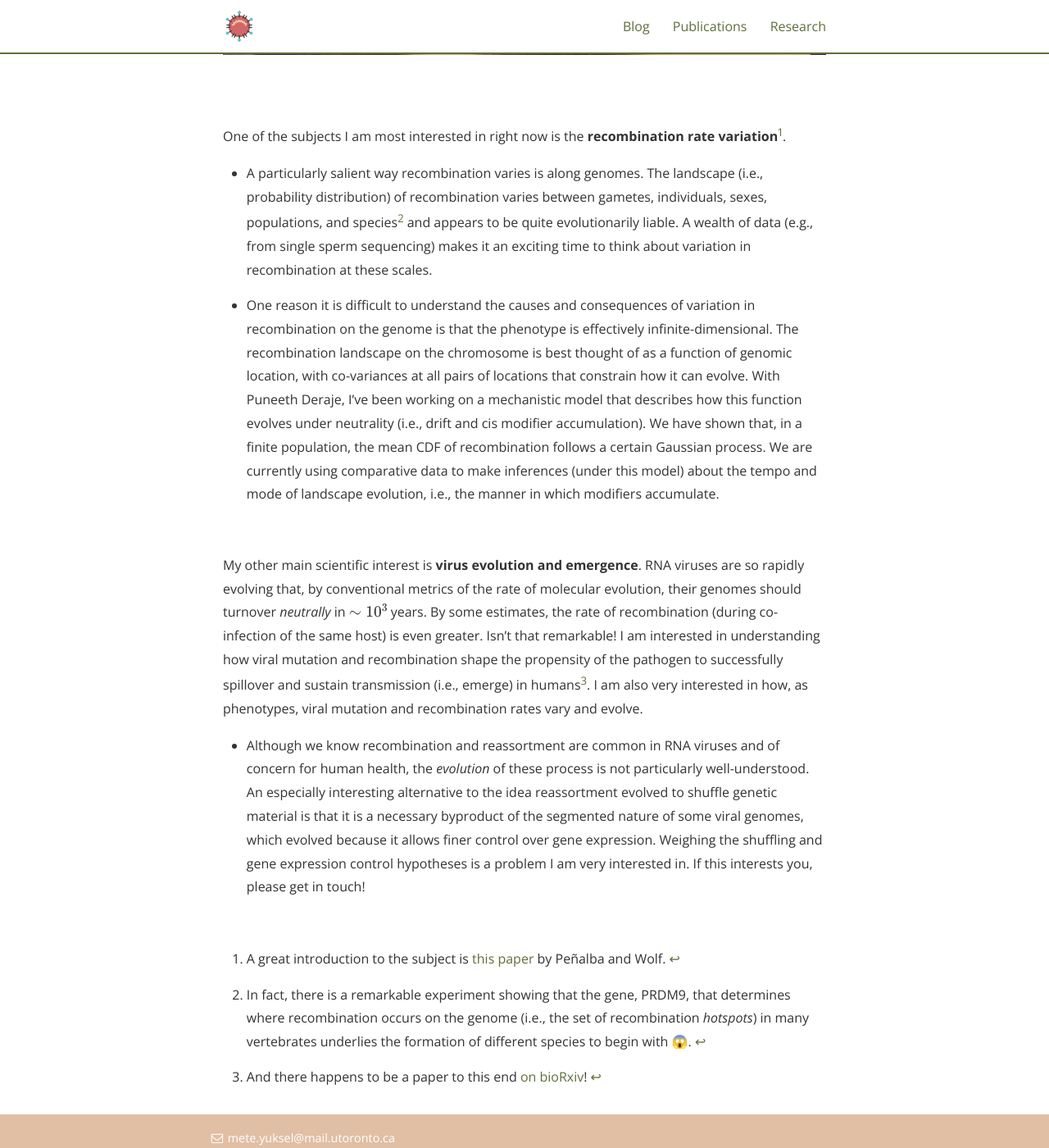
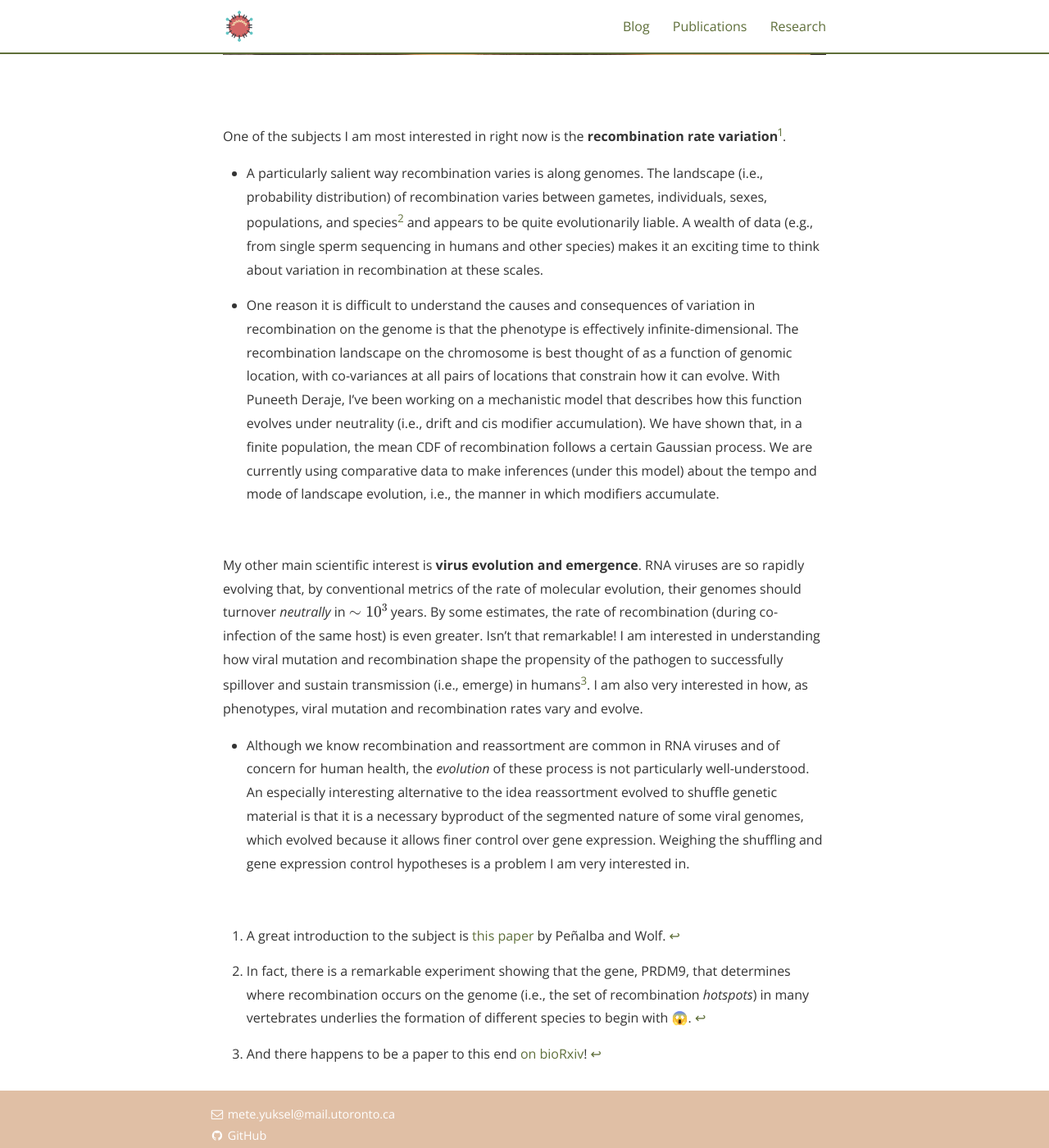
Before and after one commit to metekaanyuksel/metekaanyuksel.github.io, a Jekyll site: the page built from research.md, in a window 1280 px wide and 1400 px high, scrolled down 960 px. Shown: the whole window at 82% size. Built offline with Jekyll 4.4.1, drawn with Linux system fonts in a browser that asks for light colours; nearby versions of some CDN libraries; some web fonts are replaced.

Commit message:
stopping for now but will do blog post soon hopefully

```diff
--- a/research.md
+++ b/research.md
@@ -15,7 +15,7 @@
 
 One of the subjects I am most interested in right now is the **recombination rate variation**[^1].
 
-- A particularly salient way recombination varies is along genomes. The landscape (i.e., probability distribution) of recombination varies between gametes, individuals, sexes, populations, and species[^2] and appears to be quite evolutionarily liable. A wealth of data (e.g., from single sperm sequencing) makes it an exciting time to think about variation in recombination at these scales.
+- A particularly salient way recombination varies is along genomes. The landscape (i.e., probability distribution) of recombination varies between gametes, individuals, sexes, populations, and species[^2] and appears to be quite evolutionarily liable. A wealth of data (e.g., from single sperm sequencing in humans and other species) makes it an exciting time to think about variation in recombination at these scales.
 
 - One reason it is difficult to understand the causes and consequences of variation in recombination on the genome is that the phenotype is effectively infinite-dimensional. The recombination landscape on the chromosome is best thought of as a function of genomic location, with co-variances at all pairs of locations that constrain how it can evolve. With Puneeth Deraje, I've been working on a mechanistic model that describes how this function evolves under neutrality (i.e., drift and cis modifier accumulation). We have shown that, in a finite population, the mean CDF of recombination follows a certain Gaussian process. We are currently using comparative data to make inferences (under this model) about the tempo and mode of landscape evolution, i.e., the manner in which modifiers accumulate.
 
@@ -23,7 +23,7 @@
 
 My other main scientific interest is **virus evolution and emergence**. RNA viruses are so rapidly evolving that, by conventional metrics of the rate of molecular evolution, their genomes should turnover _neutrally_ in $\sim 10^3$ years. By some estimates, the rate of recombination (during co-infection of the same host) is even greater. Isn't that remarkable! I am interested in understanding how viral mutation and recombination shape the propensity of the pathogen to successfully spillover and sustain transmission (i.e., emerge) in humans[^3]. I am also very interested in how, as phenotypes, viral mutation and recombination rates vary and evolve.
 
-- Although we know recombination and reassortment are common in RNA viruses and of concern for human health, the _evolution_ of these process is not particularly well-understood. An especially interesting alternative to the idea reassortment evolved to shuffle genetic material is that it is a necessary byproduct of the segmented nature of some viral genomes, which evolved because it allows finer control over gene expression. Weighing the shuffling and gene expression control hypotheses is a problem I am very interested in. If this interests you, please get in touch!
+- Although we know recombination and reassortment are common in RNA viruses and of concern for human health, the _evolution_ of these process is not particularly well-understood. An especially interesting alternative to the idea reassortment evolved to shuffle genetic material is that it is a necessary byproduct of the segmented nature of some viral genomes, which evolved because it allows finer control over gene expression. Weighing the shuffling and gene expression control hypotheses is a problem I am very interested in.
 
 <br>
 
```
